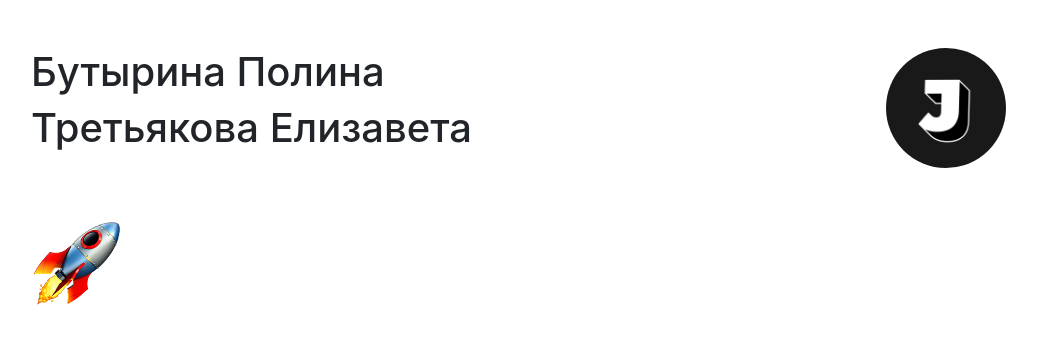
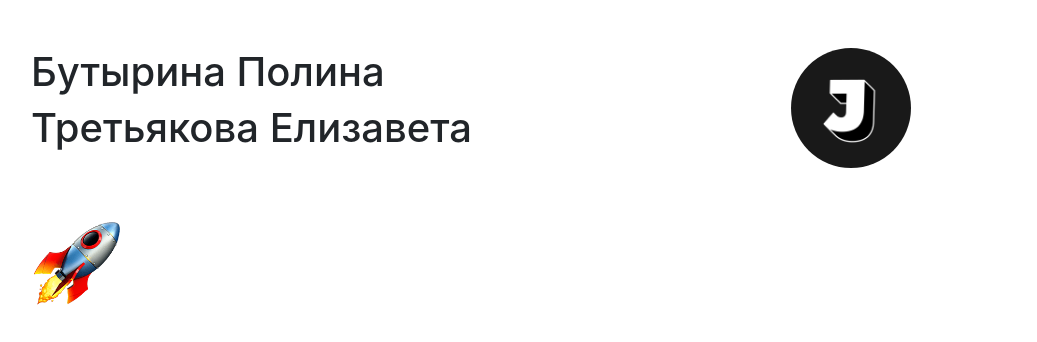
Before and after one commit to superivashka/zadanie, a plain HTML site: page index.html in a window 1280 px wide. Shown: the whole page, without its empty margins (54-1091 px from the left). Drawn offline with nearby package versions, Linux system fonts and the light colour scheme.

Commit message:
Update index.html

```diff
--- a/index.html
+++ b/index.html
@@ -53,10 +53,10 @@ div.rocket div img {
 <body>
   <div class="mt-5 container">
   <div class="row">
-    <div class="order-md-1 col-9">
+    <div class="col-md-8 order-lg-1 order-sm-2">
       <div id="NameText1"></div><div id="NameText2"></div>
   </div>
-    <div class="order-md-2 col-3">
+    <div class="col-md-4  order-lg-2 order-sm-1">
       <img id="JinguLogo" src="jingu-logo-512.png" style="border-radius:120px" width="120">
     </div>
   </div>
```
